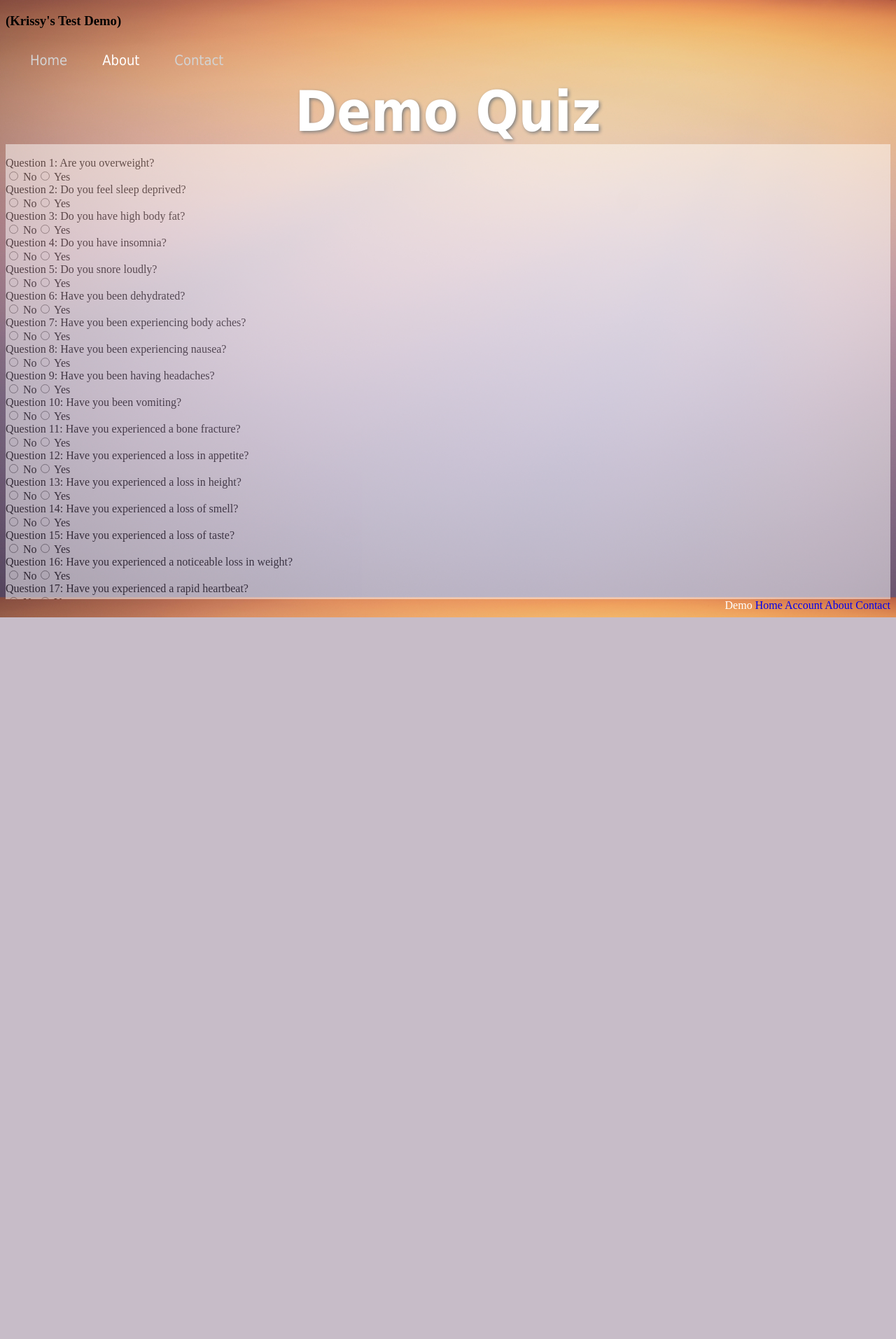
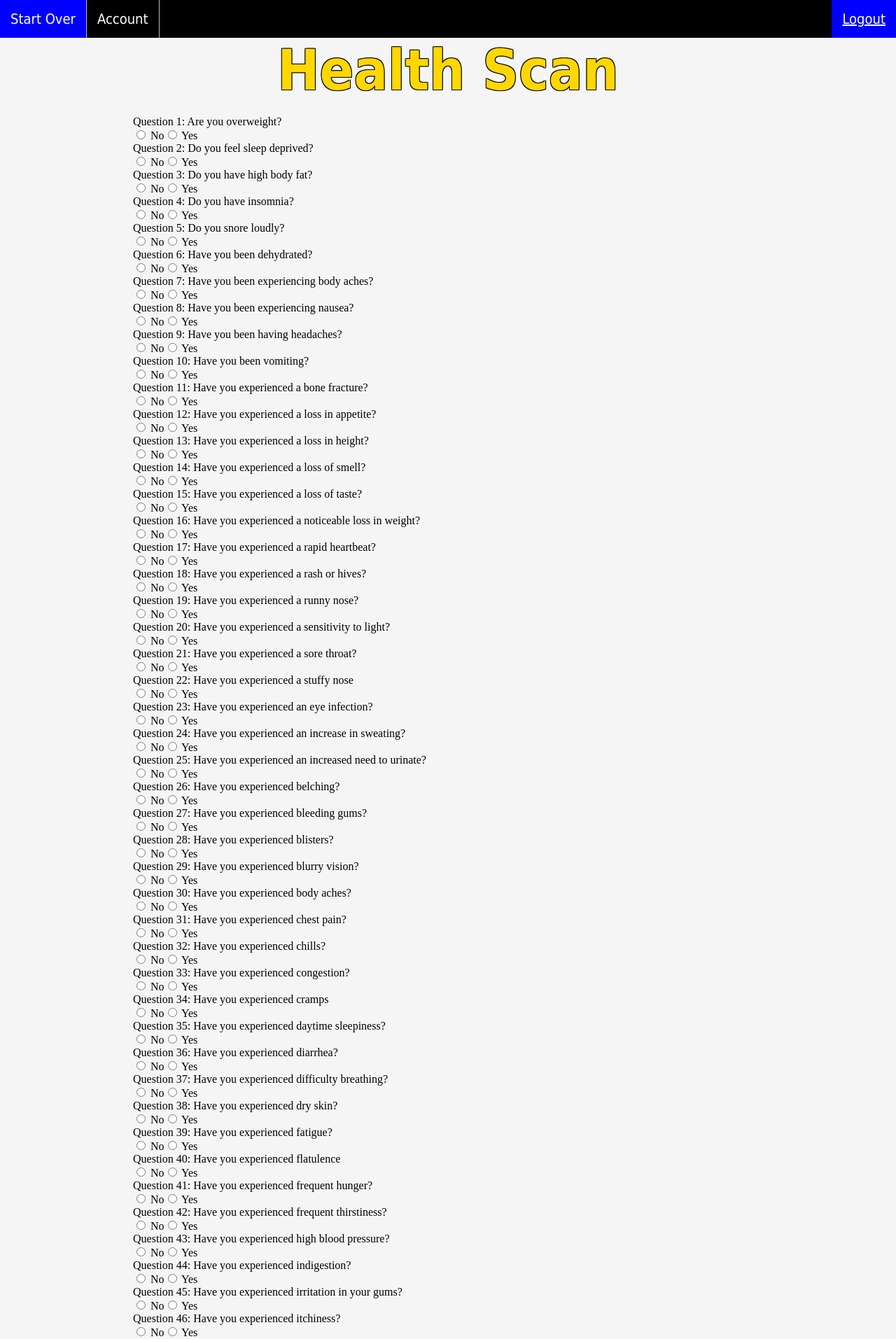
Before and after one commit to jrojas53/ReadyMedi, a PHP site: page /currentQuiz.php in a window 1280 px wide. Shown: the top 1913 px of the page at 70% size. Before the commit the page ends 882 px from the top, so only its background shows below. Run offline with PHP 8.4, Linux system fonts and the light colour scheme; data comes from the database, SQL or seed files in the repository; data that the repository does not hold is empty.

Commit message:
updating style changes. Updated the links for the maintenance.html and update links for currentQuiz.php

```diff
--- a/Website/currentQuiz.php
+++ b/Website/currentQuiz.php
@@ -7,87 +7,18 @@
     <head>
         <meta charset="utf-8">
         <meta name="viewport" content="width=device-width,initial-scale=1">
-        <title>ReadyMedi | Quiz Time! (K-demo)</title>
-		<h3>(Krissy's Test Demo)</h2>
-        <style>
-            body {
-                background-image: url("summer_background_gradient.jpg");
-                background-size: cover;
-	            background-position: center center;
-	            background-attachment: fixed;
-            }
-            h1 {
-                text-align: center;
-                font-family: Tahoma, sans-serif;
-                color: white;
-                font-size: 80px;
-                text-shadow: 2px 2px 5px gray;
-                margin: 0%;
-            }
-            h2 {
-                text-align: center;
-                font-family: Tahoma, sans-serif;
-                color: black;
-                text-shadow: 2px 2px 5px wheat;
-                font-size: 50px;
-                margin: 0%;
-            }
-            ul  {
-                list-style-type: none;
-                margin: auto;
-                border: 0;
-                padding: 0;
-                top: 0;
-                overflow: hidden;
-                font-family: Tahoma, sans-serif;
-            }
-            li {
-                float: left;
-                margin-left: 20px;
-            }
-            li a {
-                display: block;
-                color: lightgray;
-                text-align: center;
-                padding: 15px;
-                font-size: 20px;
-            }
-            li a:hover:not(.active) {
-                color: white;
-            }
-            .active {
-                color: white;
-            }
-            .page {
-                height: 650px;
-                width: 100%;
-                background-color: white;
-                opacity: 50%;
-                overflow: auto;
-            }
-            .statement {
-                margin: auto;
-                padding-top: 60px;
-                text-align: center;
-                font-family: Tahoma, sans-serif;
-                font-size: 35px;
-                text-shadow: 2px 2px 5px ghostwhite;
-            }
-            .footer {
-                overflow: hidden;
-                text-align: right;
-            }
-        </style>
+        <title>Questions</title>
+        <link rel="stylesheet" href="style.css">
     </head>
     <body>
         <header>
-            <ul>
-                <li><a style="text-decoration: none" href="index.html"> Home</a></li>
-                <li><a class = "active" style="text-decoration: none" href="about.html"> About</a></li>
-                <li><a style="text-decoration: none" href="contact.html">Contact</a></li>
+			<ul>
+                <li><a class = "active" style="text-decoration: none"  href="currentQuiz.php"> Start Over</a></li>
+                <li><a style="text-decoration: none" href="homepage.php">Account</a></li>
+                <li style="float:right"><a class="active" href="logout.php">Logout</a></li>
             </ul>
         </header>
-        <h1>Demo Quiz</h1>
+        <h1>Health Scan</h1>
         <div class="page">
 			<?php
 				/*	Building off from Kristine's (me) demo.php
@@ -393,14 +324,6 @@
 
 			?>
         </div>
-		<!-- Footer Links -->
-        <div class ="footer">
-            <a class = "active" style="text-decoration: none" href="demo.php">Demo</a>
-            <a style="text-decoration: none" href="index.html"> Home</a></li>
-            <a style="text-decoration: none" href="account.php"> Account</a></li>
-            <a style="text-decoration: none" href="about.html"> About</a></li>
-            <a style="text-decoration: none" href="contact.html"> Contact</a></li>
-        </div>
     </body>
 </html>
 
```
Also changed, not shown: Website/maintenance.html (+0 -7 lines).
